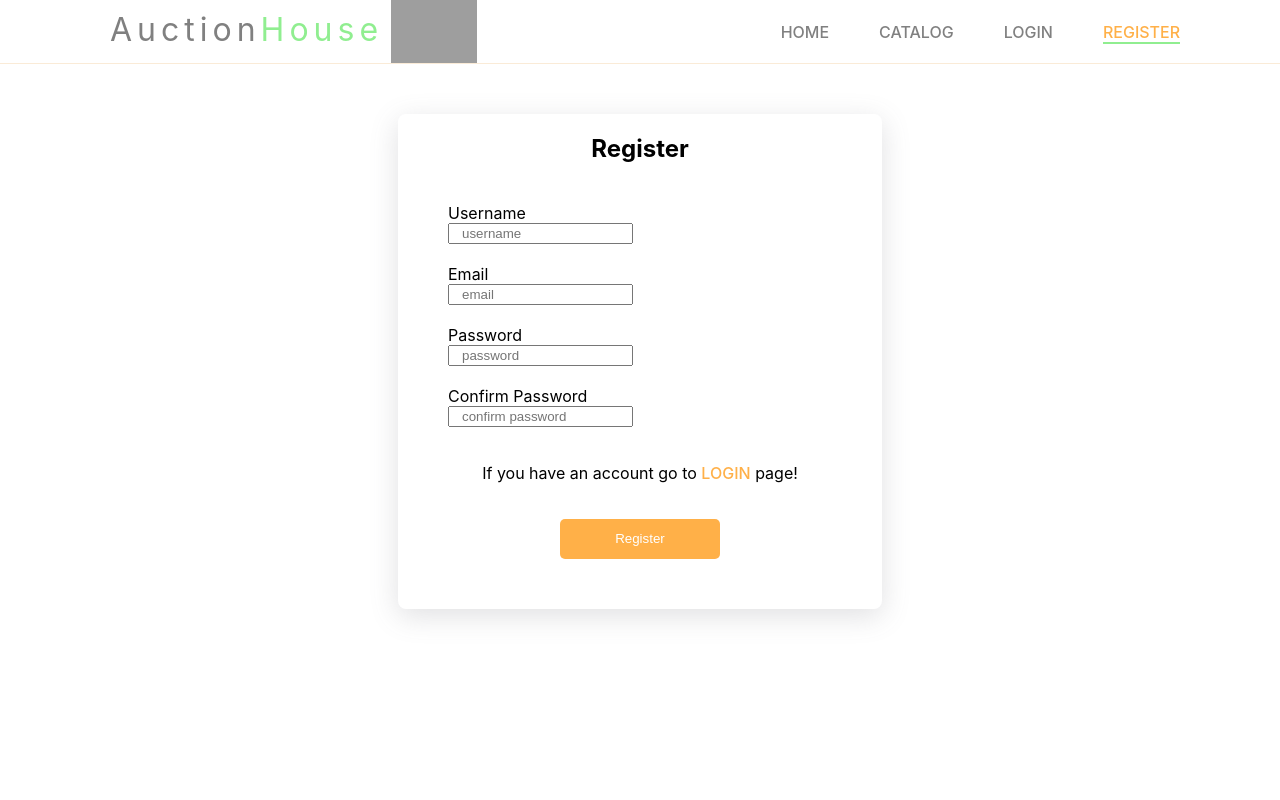
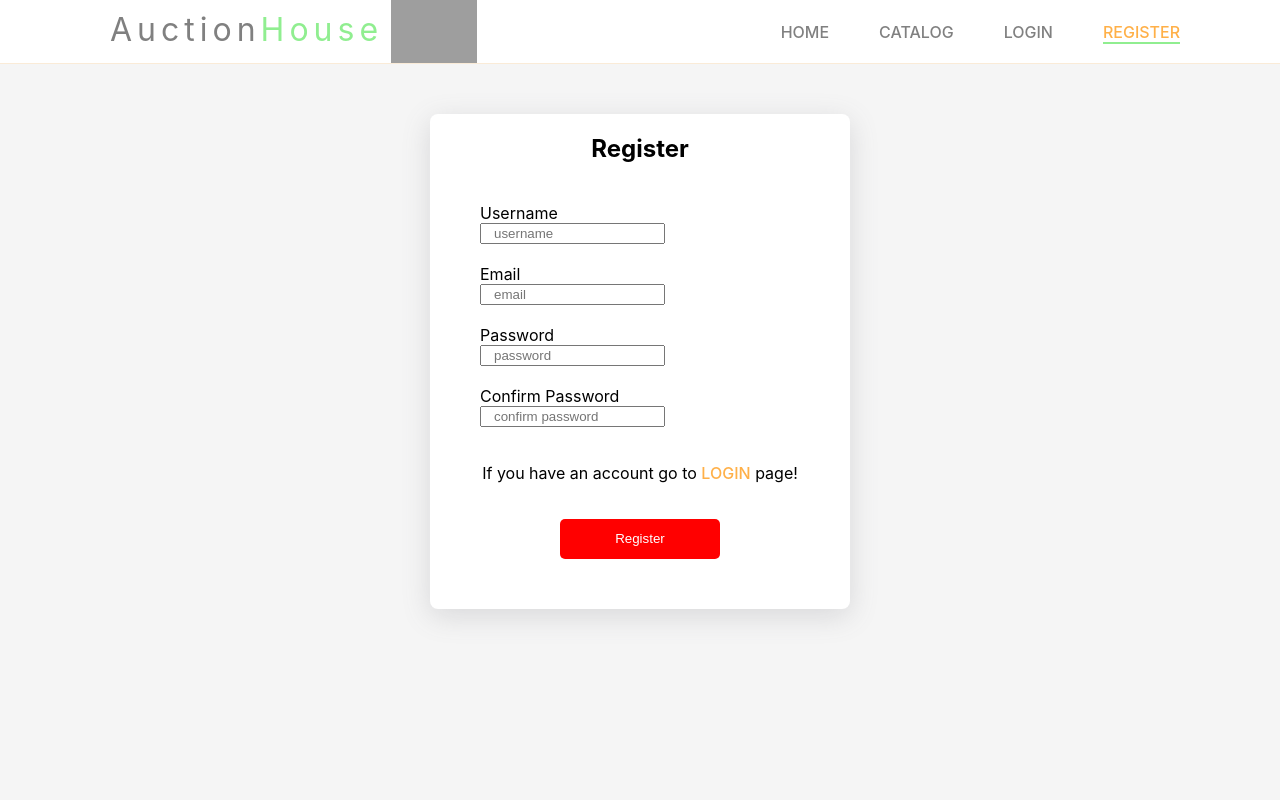
Before and after one commit to HristoYonkov/Auction-House-ExamProject, a React (Create React App) app in the folder Junior-Dev-App/junior-dev/: page /register in a window 1280 px wide. Shown: the top 800 px of the page. Built offline with nearby package versions, Linux system fonts and the light colour scheme; grey boxes are pictures that could not be loaded.

Commit message:
updated css

```diff
--- a/Junior-Dev-App/junior-dev/src/components/Login/Login.css
+++ b/Junior-Dev-App/junior-dev/src/components/Login/Login.css
@@ -1,6 +1,7 @@
 .login {
     display: flex;
     justify-content: center;
+    background-color: whitesmoke;
 }
 .login-form a {
     color: rgb(255, 176, 72);
@@ -12,11 +13,12 @@
     justify-content: center;
     align-items: center;
     gap: 20px;
-    width: 30%;
+    width: 25%;
     padding: 0px 50px 50px 50px;
     margin: 50px 50px 200px;
     border-radius: 8px;
     box-shadow: rgba(100, 100, 111, 0.2) 0px 7px 29px 0px;
+    background-color: white;
 }
 
 .input-wrapper {
@@ -26,7 +28,7 @@
 }
 
 .login-form button:hover {
-    background-color: red;
+    background-color: green;
 }
 .login-form button {
     padding: 0;
@@ -35,5 +37,5 @@
     border: none;
     height: 40px;
     width: 160px;
-    background-color: rgb(255, 176, 72);
+    background-color: red;
 }
--- a/Junior-Dev-App/junior-dev/src/components/Register/Register.css
+++ b/Junior-Dev-App/junior-dev/src/components/Register/Register.css
@@ -1,6 +1,7 @@
 .register {
     display: flex;
     justify-content: center;
+    background-color: whitesmoke;
 }
 .register-form a {
     color: rgb(255, 176, 72);
@@ -11,12 +12,13 @@
     flex-direction: column;
     justify-content: center;
     gap: 20px;
-    width: 30%;
+    width: 25%;
     align-items: center;
     padding: 0px 50px 50px 50px;
     margin: 50px 50px 200px;
     border-radius: 8px;
     box-shadow: rgba(100, 100, 111, 0.2) 0px 7px 29px 0px;
+    background-color: white;
 }
 
 .input-wrapper {
@@ -26,7 +28,7 @@
 }
 
 .register-form button:hover {
-    background-color: red;
+    background-color: green;
 }
 .register-form button {
     padding: 0;
@@ -35,5 +37,5 @@
     border: none;
     height: 40px;
     width: 160px;
-    background-color: rgb(255, 176, 72);
+    background-color: red;
 }
```
